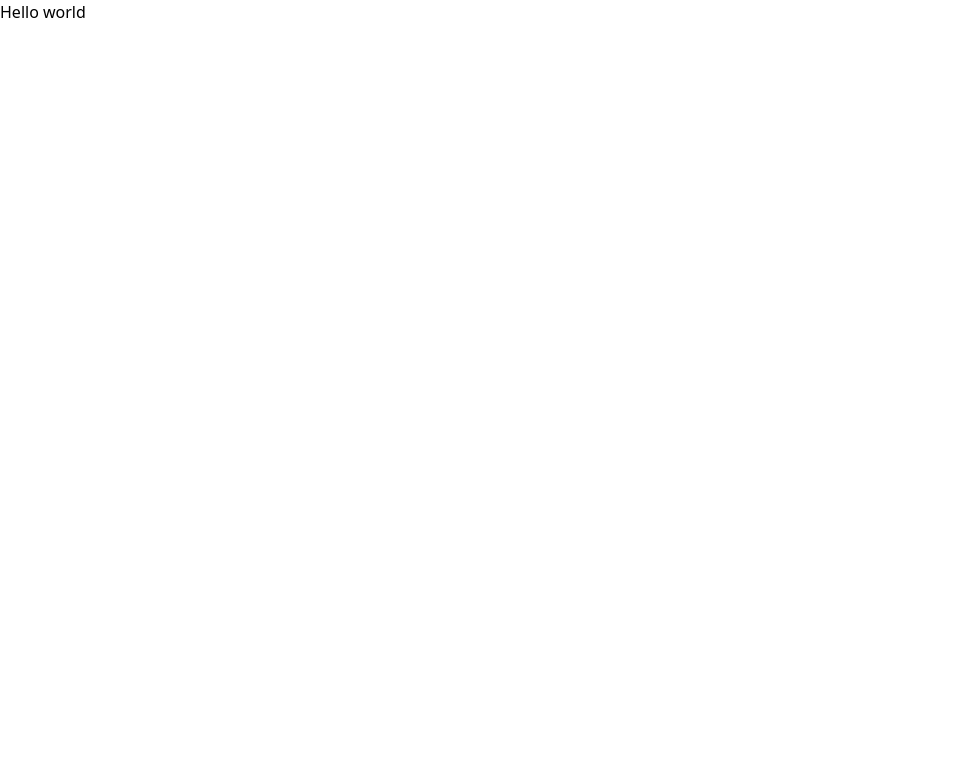
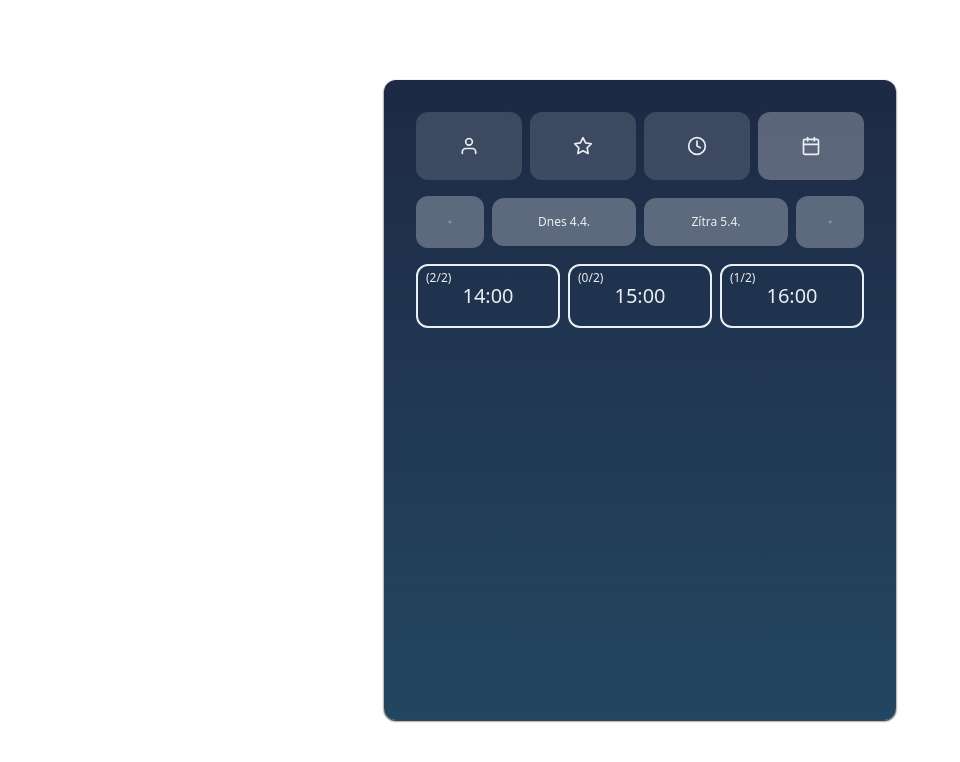
Before and after one commit to Bushenzie/time-picker-task, a React (Vite) app: page / in a window 1280 px wide. Shown: the top 762 px of the page, without its empty margins (0-960 px from the left). Built offline with nearby package versions, Linux system fonts and the light colour scheme.

Commit message:
wip: Base structure

```diff
--- a/package.json
+++ b/package.json
@@ -11,7 +11,8 @@
   },
   "dependencies": {
     "react": "^18.3.1",
-    "react-dom": "^18.3.1"
+    "react-dom": "^18.3.1",
+    "react-icons": "^5.3.0"
   },
   "devDependencies": {
     "@eslint/js": "^9.9.0",
--- a/src/App.tsx
+++ b/src/App.tsx
@@ -1,7 +1,15 @@
+import DatePicker from "./components/DatePicker";
+import Nav from "./components/Nav";
+import TimesList from "./components/TimesList";
+
 function App() {
     return (
-        <div className="w-full m-0 p-0 h-screen">
-            <h1>Hello world</h1>
+        <div className="w-full m-0 p-0 h-screen flex items-center justify-center bg-red">
+            <div className="p-8 space-y-4 shadow-sm shadow-black rounded-xl h-4/5 w-[40vw] text-theme-secondary bg-gradient-to-b from-theme-primaryDark to-theme-primaryLight">
+                <Nav />
+                <DatePicker />
+                <TimesList />
+            </div>
         </div>
     );
 }
--- /dev/null
+++ b/src/components/DatePicker.tsx
@@ -0,0 +1,21 @@
+import Button from "./ui/Button";
+import { FiArrowLeft, FiArrowRight } from "react-icons/fi";
+
+export default function DatePicker() {
+    return (
+        <div className="w-full grid grid-cols-6 gap-2 text-sm justify-between">
+            <Button className="col-span-1 w-full text-sm">
+                <FiArrowLeft />
+            </Button>
+            <Button className="col-span-2 w-full text-xs">
+                Dnes 4.4.
+            </Button>
+            <Button className="col-span-2 w-full text-xs">
+                Zítra 5.4.
+            </Button>
+            <Button className="col-span-1 w-full text-sm">
+                <FiArrowRight />
+            </Button>
+        </div>
+    );
+}
--- a/src/components/Nav.tsx
+++ b/src/components/Nav.tsx
@@ -1,3 +1,21 @@
+import Button from "./ui/Button";
+import { FiUser, FiStar, FiClock, FiCalendar } from "react-icons/fi";
+
 export default function Nav() {
-    return <div>Nav</div>;
+    return (
+        <div className="grid grid-cols-4 gap-2 w-full justify-between">
+            <Button className="w-full py-6 px-10" disabled>
+                <FiUser />
+            </Button>
+            <Button className="w-full py-6 px-10" disabled>
+                <FiStar />
+            </Button>
+            <Button className="w-full py-6 px-10" disabled>
+                <FiClock />
+            </Button>
+            <Button className="w-full py-6 px-10" >
+                <FiCalendar />
+            </Button>
+        </div>
+    );
 }
--- a/src/components/TimesList.tsx
+++ b/src/components/TimesList.tsx
@@ -1,3 +1,28 @@
+import Button from "./ui/Button";
+
 export default function TimesList() {
-    return <div>TimesList</div>;
+    return (
+        <div>
+            <div className="grid grid-cols-3 gap-2">
+                <Button className="w-full text-sm bg-transparent border-theme-secondary border-2 font-extralight">
+                    <div className="capacity absolute top-1 left-2 text-xs">
+                        (2/2)
+                    </div>
+                    <span>14:00</span>
+                </Button>
+                <Button className="w-full text-sm bg-transparent border-theme-secondary border-2 font-extralight">
+                    <div className="capacity absolute top-1 left-2 text-xs">
+                        (0/2)
+                    </div>
+                    <span>15:00</span>
+                </Button>
+                <Button className="w-full text-sm bg-transparent border-theme-secondary border-2 font-extralight">
+                    <div className="capacity absolute top-1 left-2 text-xs">
+                        (1/2)
+                    </div>
+                    <span>16:00</span>
+                </Button>
+            </div>
+        </div>
+    );
 }
--- /dev/null
+++ b/src/components/ui/Button.tsx
@@ -0,0 +1,17 @@
+import React, { ButtonHTMLAttributes } from "react";
+
+interface Props extends ButtonHTMLAttributes<HTMLButtonElement> {
+    className?: string;
+    children?: React.ReactNode;
+}
+
+export default function Button(props: Props) {
+    return (
+        <button
+            {...props}
+            className={`px-8 py-4 relative bg-theme-secondary/30 text-center m-auto flex justify-center text-xl cursor-pointer rounded-xl transition-all hover:bg-theme-secondary/40 disabled:pointer-events-none disabled:bg-theme-secondary/15 ${props.className}`}
+        >
+            {props.children}
+        </button>
+    );
+}
--- a/tailwind.config.js
+++ b/tailwind.config.js
@@ -2,6 +2,7 @@
 export default {
     content: ["./index.html", "./src/**/*.{js,ts,jsx,tsx}"],
     theme: {
+        extend: {
           colors: {
             theme: {
               primaryDark: "#1e2944",
@@ -13,7 +14,7 @@ export default {
               selectTime: "#91c52f"
             }
           },
-        extend: {},
+        },
     },
     plugins: [],
 };
```
Also changed, not shown: 1 other file (tests, documents, lock files or other folders). Lines whose indentation alone changed are shown as unchanged.
